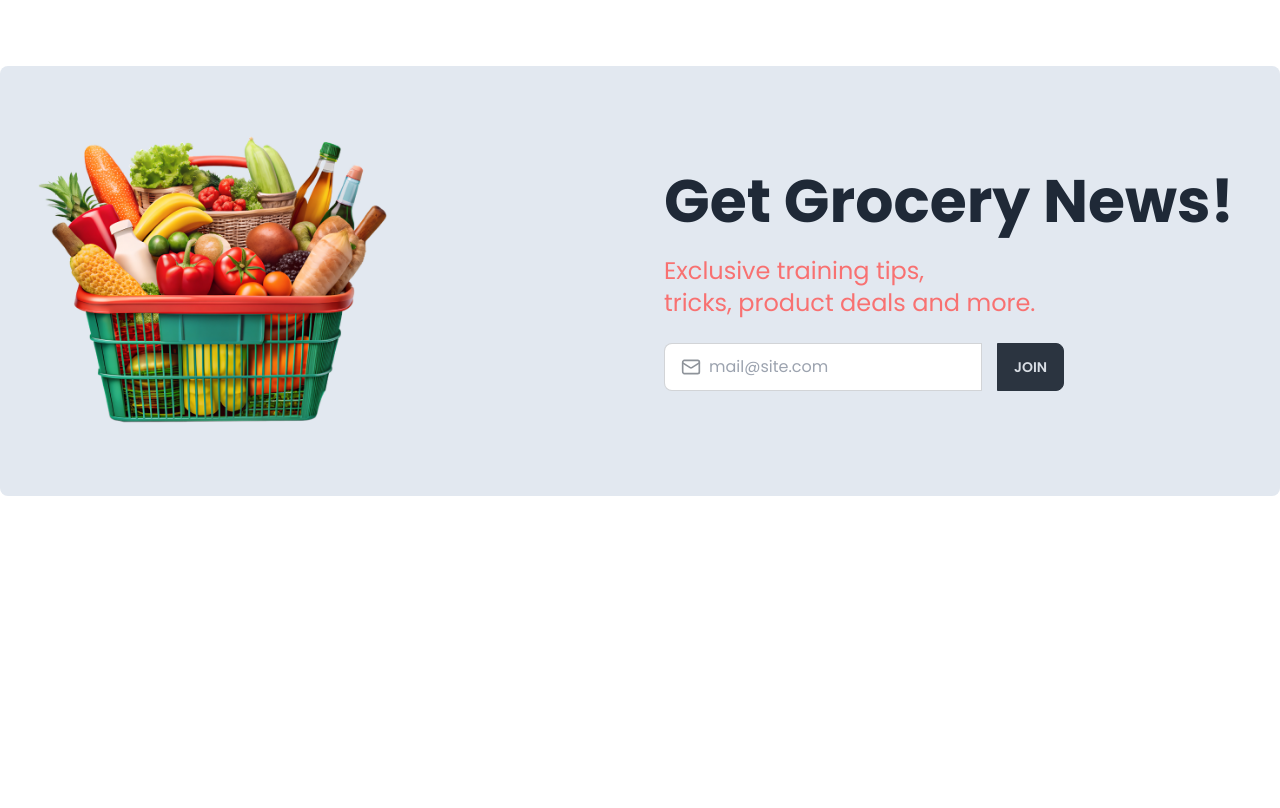
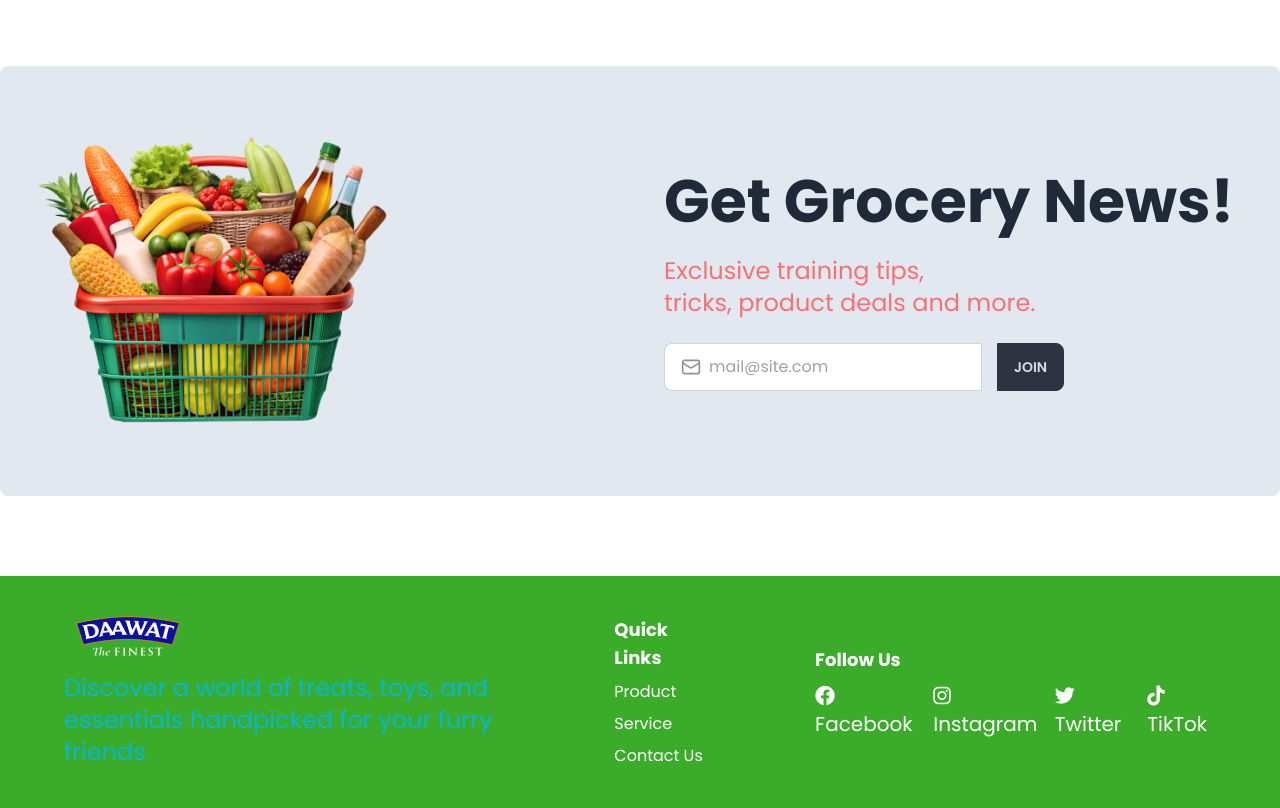
Before and after one commit to islamrifatislam/My-E-Commerce-Website-tailwind-Daisy-Ui, a plain HTML site: page B11-E commerce web/index.html in a window 1280 px wide. Shown: the part 2631-3439 px from the top of the page. Before the commit the page ends 3127 px from the top, so only its background shows below. Drawn offline with nearby package versions, Linux system fonts and the light colour scheme.

Commit message:
added a all section done

```diff
--- a/B11-E commerce web/index.html
+++ b/B11-E commerce web/index.html
@@ -175,7 +175,7 @@
 
     <!-- Right side images -->
     <div class="absolute right-0 top-0 bottom-0 w-1/3 flex flex-col justify-end items-end space-y-4 pr-4">
-      <div class="w-full h-full  bg-center bg-no-repeat bg-right-bottom" style="background-image: url('./c2-assets/dawat-logo.png');"></div>
+      <div class="w-full h-full   bg-no-repeat bg-right-bottom" style="background-image: url('./c2-assets/dawat-logo.png');"></div>
       <div class="w-32 h-20  bg-center bg-no-repeat opacity-70" style="background-image: url('./c2-assets/dawat-mock-up.png');"></div>
     </div>
   </div>
@@ -210,7 +210,7 @@
 
     <!-- Right side images -->
     <div class="absolute right-0 top-0 bottom-0 w-1/3 flex flex-col justify-end items-end space-y-4 pr-4">
-      <div class="w-full h-full  bg-center bg-no-repeat bg-right-bottom" style="background-image: url('./c2-assets/india-gate-logo.png');"></div>
+      <div class="w-full h-full  bg-no-repeat bg-right-bottom" style="background-image: url('./c2-assets/india-gate-logo.png');"></div>
       <div class="w-32 h-20  bg-center bg-no-repeat opacity-70" style="background-image: url('./c2-assets/india-gate-mock-up.png');"></div>
     </div>
   </div>
@@ -306,12 +306,13 @@
 </div>
 
 </div>
-
+</div>
 
   </main>
 
+  <!-- footer section -->
 
-<div class="bg-slate-200 mt-12 rounded-lg container mx-auto">
+<footer class="bg-slate-200 mt-12 rounded-lg container mx-auto">
   <div class="container mx-auto flex flex-col lg:flex-row justify-between items-center gap-12 px-6 py-16">
 
     <!-- Image section -->
@@ -343,11 +344,47 @@
       <div class="validator-hint text-sm text-red-500 hidden">Enter a valid email address</div>
     </div>
 
+</footer>
+
+
+<!-- footer -->
+
+<footer class="w-full bg-[#3bac2a] text-white py-10 px-4 mt-20">
+  <div class="max-w-6xl mx-auto flex flex-col md:flex-row space-x-20 justify-between items-center gap-8 text-center md:text-left">
+
+    <!-- Logo & Description -->
+    <div>
+      <img src="./c2-assets/dawat-logo.png" alt="Logo" class="mx-auto md:mx-0 mb-4 w-32">
+      <p class="text-2xl text-cyan-500 ">
+        Discover a world of treats, toys, and<br>
+        essentials handpicked for your furry friends
+      </p>
+    </div>
+
+    <!-- Navigation Links -->
+    <div>
+      <h3 class="font-bold text-lg mb-2">Quick Links</h3>
+      <ul class="space-y-2">
+        <li><a href="#" class="hover:underline">Product</a></li>
+        <li><a href="#" class="hover:underline">Service</a></li>
+        <li><a href="#" class="hover:underline">Contact Us</a></li>
+      </ul>
+    </div>
+
+    <!-- Social Icons -->
+    <div>
+      <h3 class="font-bold text-lg mb-2">Follow Us</h3>
+      <div class="flex justify-center md:justify-start space-x-4 text-xl">
+        <a href="#" class="hover:text-gray-300"><i class="fab fa-facebook"></i> Facebook</a>
+        <a href="#" class="hover:text-gray-300"><i class="fab fa-instagram"></i> Instagram</a>
+        <a href="#" class="hover:text-gray-300"><i class="fab fa-twitter"></i> Twitter</a>
+        <a href="#" class="hover:text-gray-300"><i class="fab fa-tiktok"></i> TikTok</a>
+      </div>
+    </div>
+
   </div>
-<!-- footer section  -->
-<footer>
+</footer>
 
-</footer>
 
     <!--  -->
 
```
